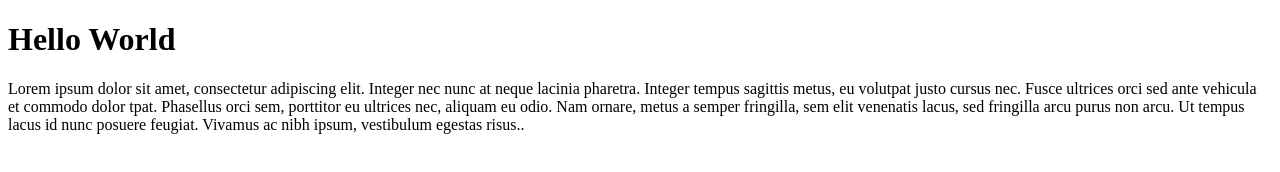
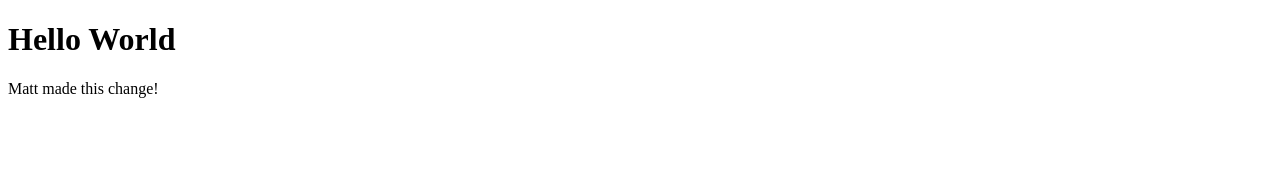
Before and after one commit to geografa/maptime-demo, a plain HTML site: page index.html in a window 1280 px wide. Drawn offline with Linux system fonts and the light colour scheme.

Commit message:
Matt's Edit

```diff
--- a/index.html
+++ b/index.html
@@ -2,6 +2,6 @@
 <html>
 <body>
 <h1>Hello World</h1>
-<p>Lorem ipsum dolor sit amet, consectetur adipiscing elit. Integer nec nunc at neque lacinia pharetra. Integer tempus sagittis metus, eu volutpat justo cursus nec. Fusce ultrices orci sed ante vehicula et commodo dolor tpat. Phasellus orci sem, porttitor eu ultrices nec, aliquam eu odio. Nam ornare, metus a semper fringilla, sem elit venenatis lacus, sed fringilla arcu purus non arcu. Ut tempus lacus id nunc posuere feugiat. Vivamus ac nibh ipsum, vestibulum egestas risus..</p>
+<p>Matt made this change!</p>
 </body>
 </html>
```
